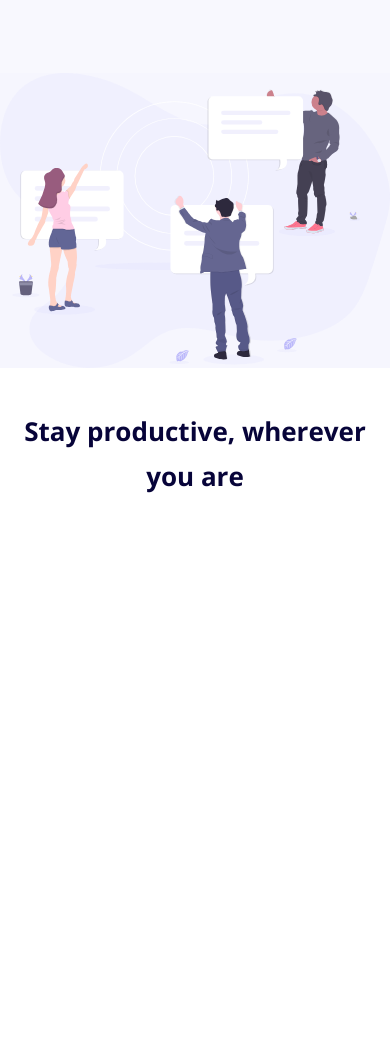
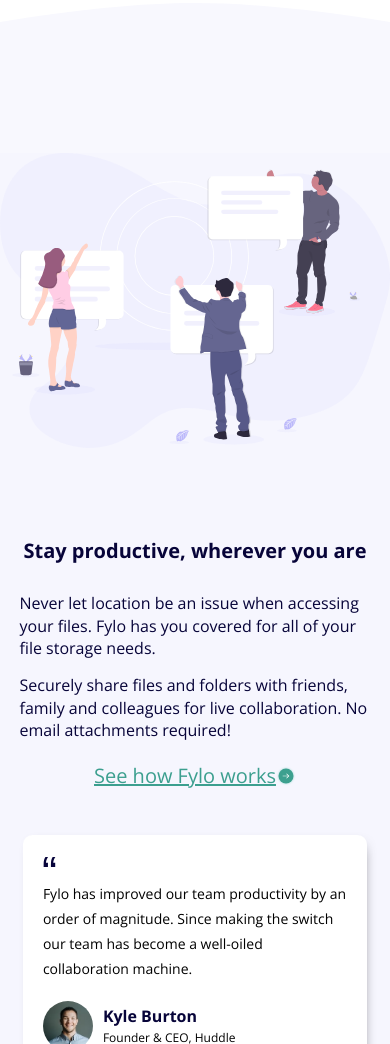
Before and after one commit to JotaJotaM1/fylo-landing-page, a plain HTML site: page index.html in a window 390 px wide. Shown: the part 956-2000 px from the top of the page. Before the commit the page ends 1494 px from the top, so only its background shows below. Drawn offline with nearby package versions, Linux system fonts and the light colour scheme.

Commit message:
avatar and testimonial finished

```diff
--- a/css/style.css
+++ b/css/style.css
@@ -39,6 +39,7 @@ header {
 
 .containSecGeneral{
     padding: 5%;
+    margin-bottom: 80px;
 }
 
 h1{
@@ -83,6 +84,11 @@ h1{
     box-shadow: 3px 4px 14px -9px rgb(54, 53, 53);
 }
 
+.containSecGenera2{
+    background-color: var(--LightGrayishBlue);
+    padding-bottom: 50px;
+}
+
 .illustration-2{
     background-color: var(--LightGrayishBlue);
 }
@@ -98,8 +104,75 @@ h1{
 .text2{
     color: var(--VeryDarkBlue);
     text-align: center;
-    font-size: 26px;
+    font-size: 20px;
     line-height: 45px;
-    padding: 10% 1%;
+    padding: 20% 0 5%;
     font-weight: bold;
 }
+
+.text3{
+    font-size: 16px;
+    color: var(--VeryDarkBlue);
+    text-align: left;
+    line-height: 1.4;
+    padding: 0 5%;
+    margin-bottom: 15px;
+}
+
+.containSeeHow{
+    display: flex;
+    justify-content: center;
+    align-items: center;
+    padding: 10px;
+}
+
+.text4{
+    color: var(--ModerateCyan);
+    text-decoration: underline;
+    font-size: 20px;
+}
+
+.icon-arrow{
+    height: 20px;
+}
+
+.containQuotes{
+    margin: 10% 6%;
+    padding: 5%;
+    background-color: white;
+    box-shadow: 3px 4px 14px -9px rgb(54, 53, 53);
+    border-radius: 0.6rem;
+}
+
+.text5{
+    font-size: 14px;
+    line-height: 25px;
+    margin-top: 10px;
+}
+.containAvatar{
+    display: flex;
+    justify-content: start;
+    align-items: center;
+    margin-top: 20px;
+
+}
+
+.avatar{
+    height: 50px;
+    border-radius: 100%;
+    margin-right: 10px;
+}
+
+.nameAvatar{
+    color: var(--VeryDarkBlue);
+    font-weight: bold;
+}
+
+.position{
+    font-size: 12px;
+    padding-top: 8px;
+}
+
+.containSecGenera3{
+    background-color: var(--DesaturatedBlue);
+}
--- a/index.html
+++ b/index.html
@@ -39,17 +39,41 @@
                     <button class="buttonOne">Get Started</button>
                 </form>
             </div>
+
         </section>
+        <div class="imgCurveMobile"></div>
         <section class="containSecGenera2">
-            <div class="imgCurveMobile"></div>
             <div class="containeIllustration2">
                 <img class="illustration-2" src="img/illustration-2.svg">
             </div>
             <h2 class="text2">
                 Stay productive, wherever you are
             </h2>
+            <p class="text3">Never let location be an issue when accessing your files. Fylo has you covered for all of your file storage needs.</p>
+            <p class="text3">  Securely share files and folders with friends, family and colleagues for
+                live collaboration. No email attachments required!</p>
+            <div class="containSeeHow">
+                <p class="text4" >See how Fylo works</p>
+                <img class="icon-arrow" src="img/icon-arrow.svg" alt="icon-arrow">
+            </div>
+            <div class="containQuotes">
+                <img src="img/icon-quotes.svg">
+                <p class="text5">Fylo has improved our team productivity by an order of magnitude. Since
+                    making the switch our team has become a well-oiled collaboration machine.</p>
+                    <div class="containAvatar">
+                        <img class="avatar" src="img/avatar-testimonial.jpg">
+                        <div>
+                            <p class="nameAvatar">Kyle Burton</p>
+                            <p class="position">Founder & CEO, Huddle</p>
+                        </div>
+                    </div>
+            </div>
+        </section>
+        <section class="containSecGenera3">
+            <h2 class="titleH2">Get early access today</h2>
+            <p>  It only takes a minute to sign up and our free starter tier is extremely generous.
+                If you have any questions, our support team would be happy to help you.</p>
         </section>
     </main>
 </body>
-
 </html>
```
